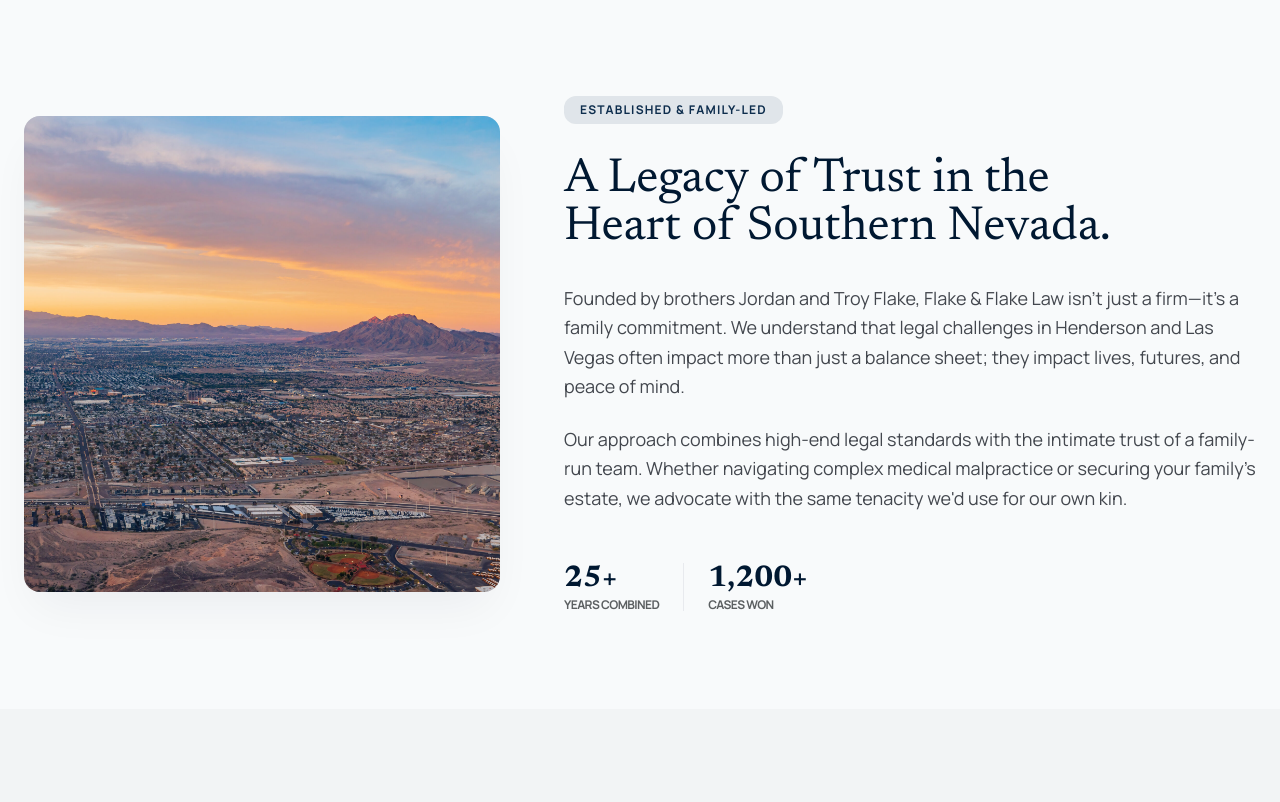
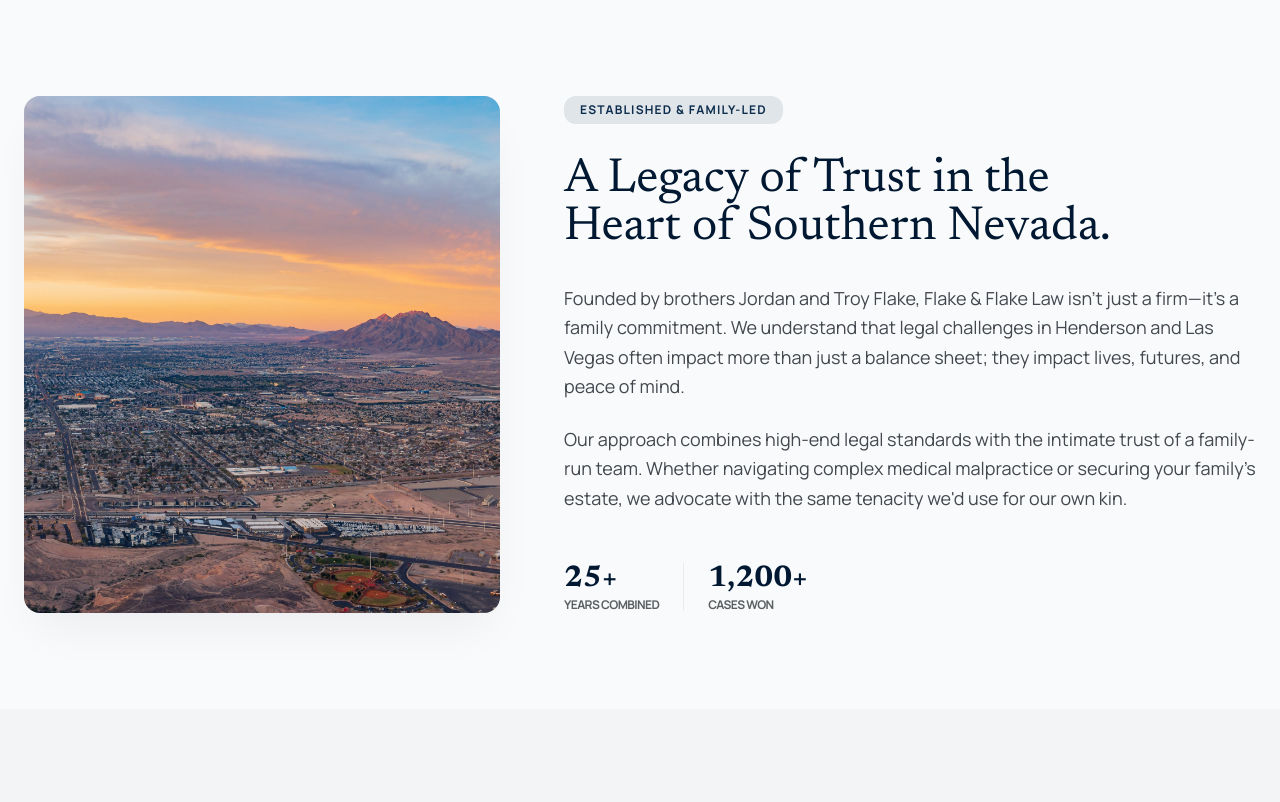
Before and after one commit to Gull-Stack/flake-flake-glacial, an Eleventy site: page src/index.njk in a window 1280 px wide. Shown: the part 800-1602 px from the top of the page. Built offline with nearby package versions, Linux system fonts and the light colour scheme; Eleventy itself is replaced by a stand-in of ours; files that its build step writes are made by us from their sources.

Commit message:
Bot Bogey: Match column heights in Legacy of Trust section — items-stretch instead of aspect-square

```diff
--- a/src/index.njk
+++ b/src/index.njk
@@ -34,9 +34,9 @@ Your Southern Nevada Legal Partners. Standing with Henderson and Las Vegas famil
 <!-- Welcome Section -->
 <section class="py-24 bg-surface">
 <div class="max-w-7xl mx-auto px-6">
-<div class="grid md:grid-cols-12 gap-16 items-center">
+<div class="grid md:grid-cols-12 gap-16 items-stretch">
 <div class="md:col-span-5 relative">
-<div class="aspect-square bg-surface-container-high rounded-2xl overflow-hidden editorial-shadow">
+<div class="h-full bg-surface-container-high rounded-2xl overflow-hidden editorial-shadow">
 <img class="w-full h-full object-cover" alt="Henderson Nevada aerial view — Flake and Flake Attorneys serving Southern Nevada" src="/images/photos/henderson-nv-family-law-attorney.jpg"/>
 </div>
 <div class="absolute -bottom-8 -right-8 w-48 h-48 bg-tertiary-fixed-dim/20 rounded-full blur-3xl -z-10"></div>
```
